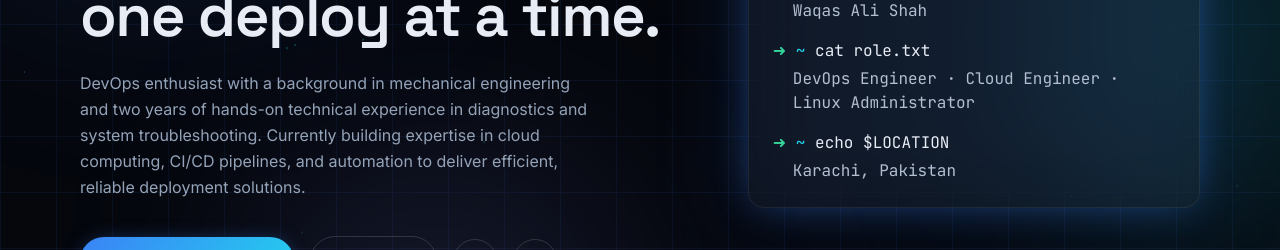
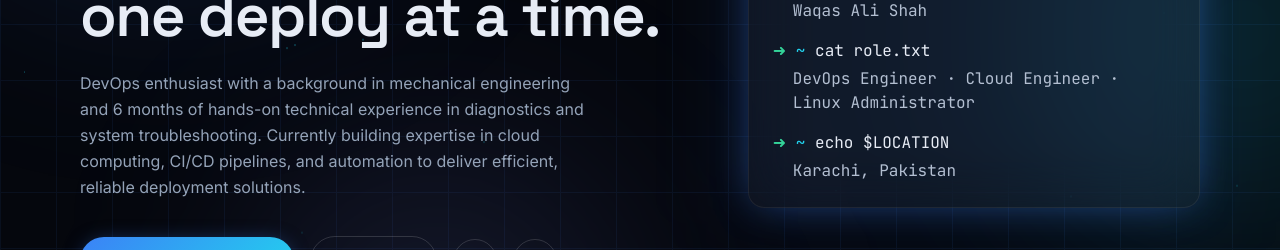
Before and after one commit to waqasqasid/portfolio, a React (Vite) app: page / in a window 1280 px wide. Shown: the part 368-618 px from the top of the page. Built offline with nearby package versions, Linux system fonts and the light colour scheme.

Commit message:
modify the description

```diff
--- a/src/constants/data.js
+++ b/src/constants/data.js
@@ -8,7 +8,7 @@ export const PROFILE = {
   github: 'https://github.com/waqasqasid',
   linkedin: 'https://www.linkedin.com/in/waqasqasid/',
   summary:
-    "DevOps enthusiast with a background in mechanical engineering and two years of hands-on technical experience in diagnostics and system troubleshooting. Currently building expertise in cloud computing, CI/CD pipelines, and automation to deliver efficient, reliable deployment solutions.",
+    "DevOps enthusiast with a background in mechanical engineering and 6 months of hands-on technical experience in diagnostics and system troubleshooting. Currently building expertise in cloud computing, CI/CD pipelines, and automation to deliver efficient, reliable deployment solutions.",
   resumeFile: '/Waqas_Ali_Shah_Resume.pdf',
 }
 
```
